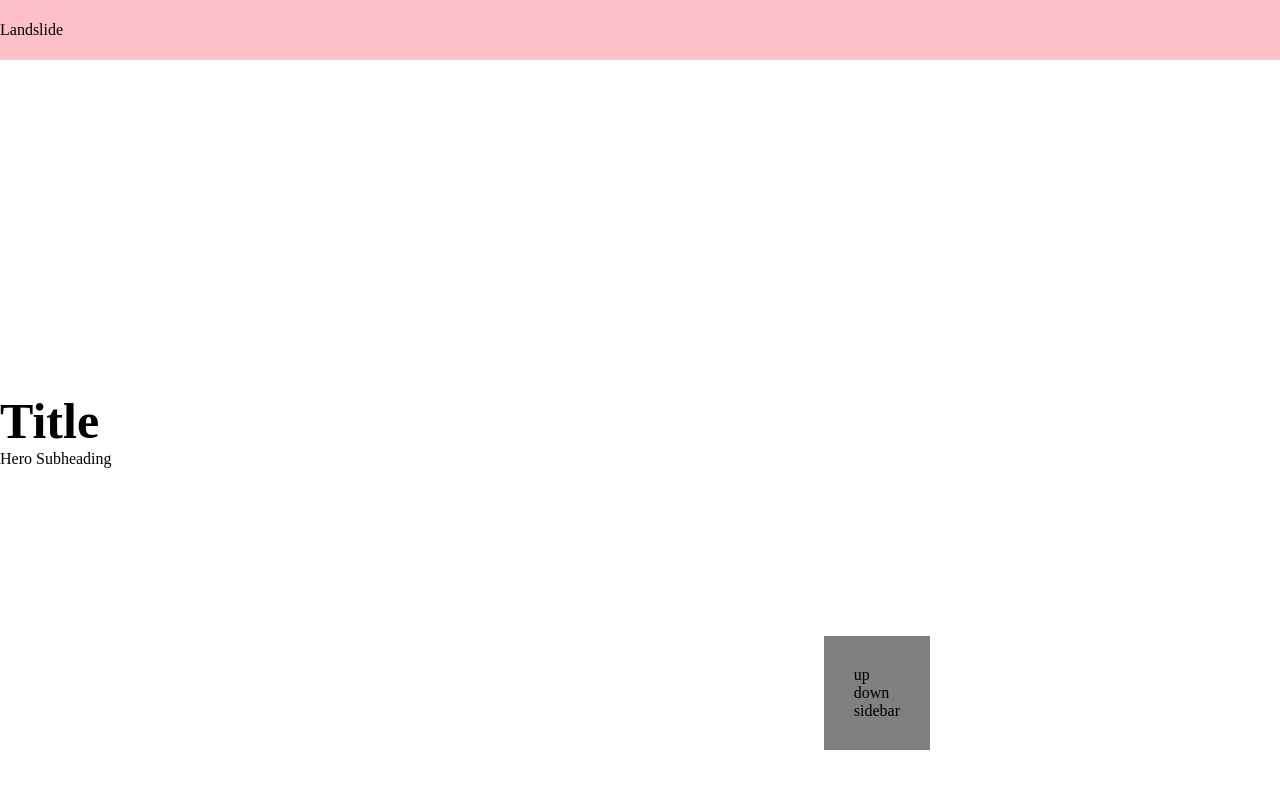
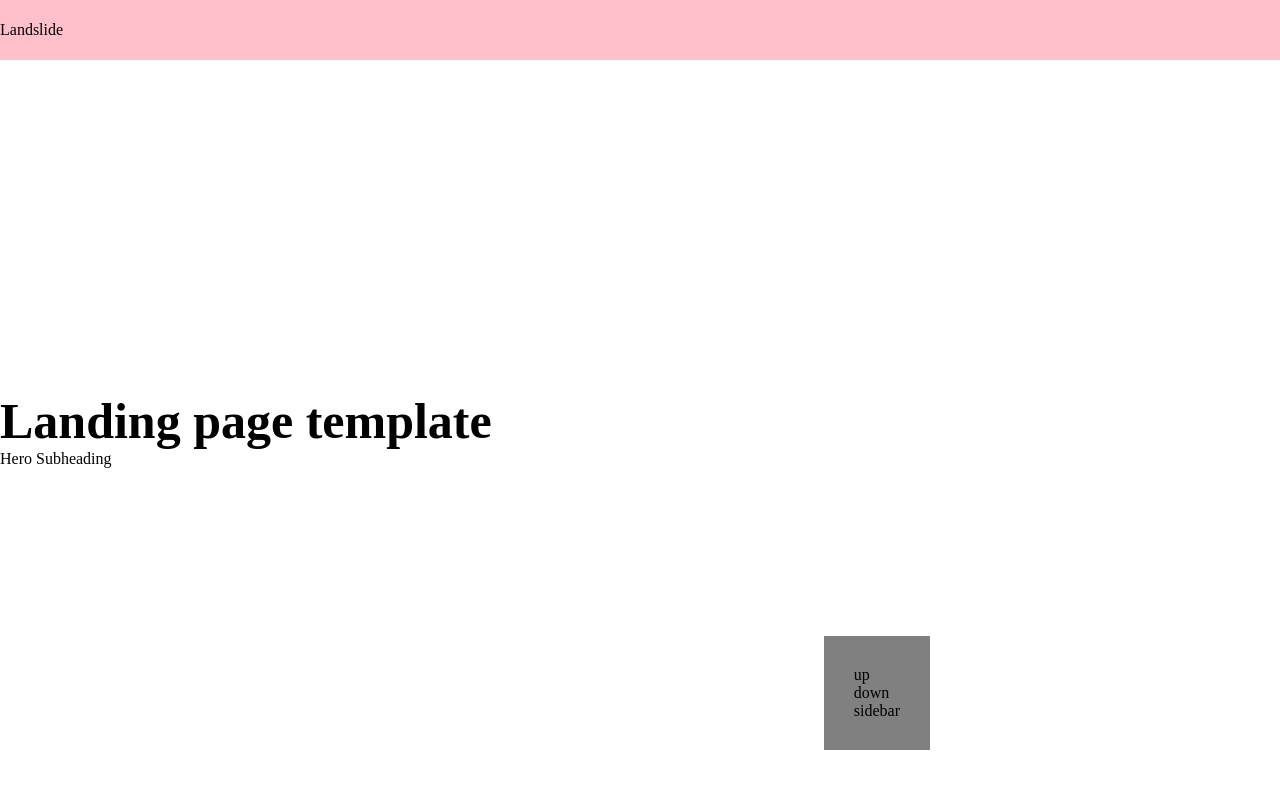
Before and after one commit to emmanuelojiji25/landslide, a React (Create React App) app: page / in a window 1280 px wide. Shown: the top 788 px of the page. Built offline with nearby package versions, Linux system fonts and the light colour scheme.

Commit message:
feat: hero settings working

```diff
--- a/src/components/Editor.js
+++ b/src/components/Editor.js
@@ -3,28 +3,21 @@ import "./Editor.scss";
 import AboutUs from "./Sections/AboutUs";
 import Hero from "./Sections/Hero";
 import Sidebar from "./Sidebar";
+import { landingPageSections } from "./templates/landingPage";
+import { story } from "./templates/story";
 
 const Editor = () => {
   const [isSidebarOpen, setIsSidebarOpen] = useState(false);
   const [view, setView] = useState(1);
-  const sections = [
-    {
-      id: 1,
-      type: "hero",
-      title: "The new product in town",
-      subheading: "Hero Subheading",
-      style: {
-        alignItems: "left",
-      },
-    },
 
-    {
-      id: 2,
-      type: "aboutUs",
-      title: "About us",
-      text: "We are a great company",
-    },
-  ];
+  const templates = {
+    landingPage: landingPageSections,
+    story: story,
+  };
+
+  const [chosenTemplate, setChosenTemplate] = useState(templates.landingPage);
+
+  const sections = { hero: Hero, aboutUs: AboutUs };
 
   const handleScroll = (direction) => {
     if (direction === "previous") {
@@ -34,18 +27,12 @@ const Editor = () => {
     }
 
     if (direction === "next") {
-      if (view < sections.length) {
+      if (view < chosenTemplate.length) {
         setView(view + 1);
       }
     }
     console.log(view);
   };
-
-  useEffect(() => {
-    console.log(sections.length);
-  });
-
-  const registry = { hero: Hero, aboutUs: AboutUs };
 
   return (
     <div className="Editor">
@@ -59,14 +46,19 @@ const Editor = () => {
           className="carousel"
           style={{ transform: `translateY(-${view * 100 - 100}%)` }}
         >
-          {sections.map((section) => {
-            const Component = registry[section.type];
+          {chosenTemplate.map((section) => {
+            const Component = sections[section.type];
 
             return <Component {...section} />;
           })}
         </div>
       </div>
-      <Sidebar isSidebarOpen={isSidebarOpen ? "open" : "closed"} />
+      <Sidebar
+        isSidebarOpen={isSidebarOpen ? "open" : "closed"}
+        chosenTemplate={chosenTemplate}
+        setChosenTemplate={setChosenTemplate}
+        view={view}
+      />
     </div>
   );
 };
--- a/src/components/Sections/Hero.js
+++ b/src/components/Sections/Hero.js
@@ -3,10 +3,37 @@ import "./Hero.scss";
 const Hero = ({ title, subheading, style }) => {
   return (
     <section className="Hero section" style={style}>
-      <h1 type="text">Title</h1>
+      <h1 type="text">{title}</h1>
       <p>{subheading}</p>
     </section>
   );
 };
 
 export default Hero;
+
+export const HeroSettings = ({ setChosenTemplate }) => {
+  const handleTextAlign = (direction) => {
+    setChosenTemplate((prev) =>
+      prev.map((section) =>
+        section.type === "hero"
+          ? {
+              ...section,
+              style: {
+                ...section.style,
+                alignItems: direction,
+              },
+            }
+          : section
+      )
+    );
+  };
+  return (
+    <>
+      <h2>Text Align:</h2>
+      <p>Left</p>
+      <p onClick={() => handleTextAlign("center")}>Center</p>
+      <p>Right</p>
+      <h2>Background color:</h2>
+    </>
+  );
+};
--- a/src/components/Sidebar.js
+++ b/src/components/Sidebar.js
@@ -1,13 +1,24 @@
 import "./Sidebar.scss";
 
-const Sidebar = ({ isSidebarOpen }) => {
+const Sidebar = ({
+  isSidebarOpen,
+  chosenTemplate,
+  setChosenTemplate,
+  view,
+}) => {
+  const selected = chosenTemplate[view - 1];
+
+  const Component = selected?.settingsComponent;
   return (
     <aside className={`Sidebar ${isSidebarOpen}`}>
-      <h1>aside</h1>
-      <h3>Text Align</h3>
-      <span onClick={null}>left</span>
-      <span>center</span>
-      <span>right</span>
+      <h2>{selected.name}</h2>
+
+      {Component && (
+        <Component
+          chosenTemplate={chosenTemplate}
+          setChosenTemplate={setChosenTemplate}
+        />
+      )}
     </aside>
   );
 };
--- /dev/null
+++ b/src/components/templates/landingPage.js
@@ -0,0 +1,32 @@
+import Hero from "../Sections/Hero";
+import { HeroSettings } from "../Sections/Hero";
+
+export const landingPageSections = [
+  {
+    name: "hero",
+    id: 1,
+    type: "hero",
+    title: "Landing page template",
+    subheading: "Hero Subheading",
+    style: {
+      alignItems: "left",
+    },
+    component: Hero,
+    settingsComponent: HeroSettings,
+  },
+
+  {
+    name: "about us",
+    id: 2,
+    type: "aboutUs",
+    title: "About us",
+    text: "We are a great company",
+  },
+  {
+    name: "about us",
+    id: 3,
+    type: "aboutUs",
+    title: "About us",
+    text: "We are a great company",
+  },
+];
--- /dev/null
+++ b/src/components/templates/story.js
@@ -0,0 +1,24 @@
+export const story = [
+    {
+      id: 1,
+      type: "hero",
+      title: "Story template",
+      subheading: "Hero Subheading",
+      style: {
+        alignItems: "left",
+      },
+    },
+
+    {
+      id: 2,
+      type: "aboutUs",
+      title: "About us",
+      text: "We are a great company",
+    },
+    {
+      id: 2,
+      type: "aboutUs",
+      title: "About us",
+      text: "We are a great company",
+    },
+  ];
```
